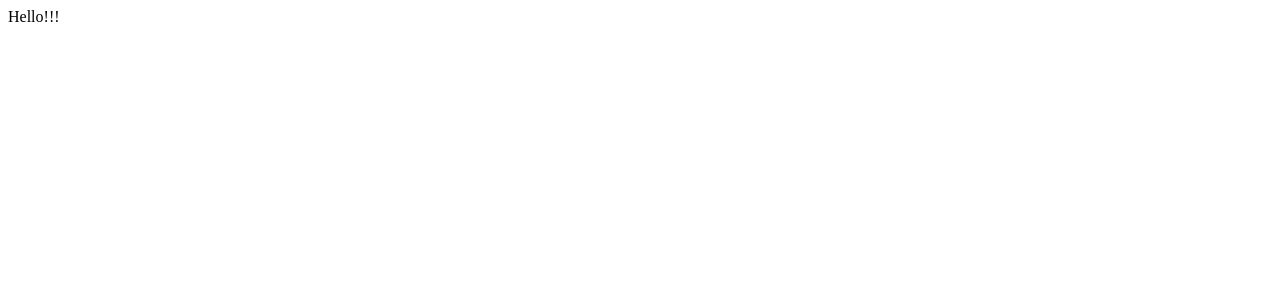
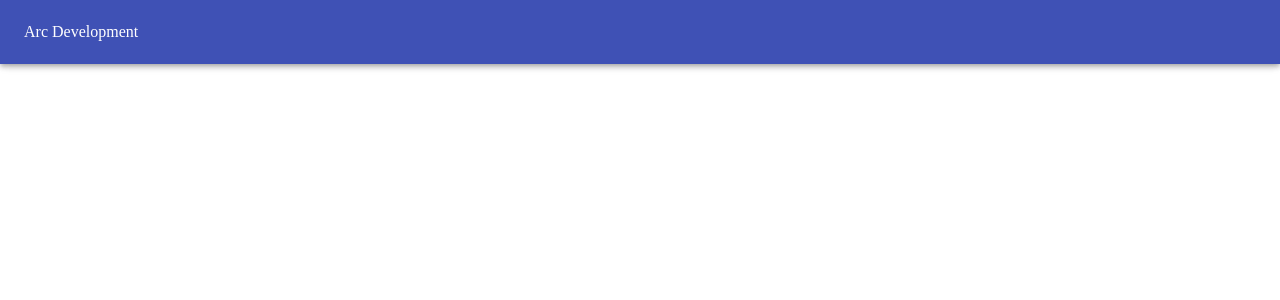
Before and after one commit to ahallam75/arc-development, a React (Create React App) app: page / in a window 1280 px wide. Shown: the top 300 px of the page. Built offline with nearby package versions, Linux system fonts and the light colour scheme.

Commit message:
Basic AppBar setup

```diff
--- a/src/App.js
+++ /dev/null
@@ -1,7 +0,0 @@
-import React from "react";
-
-function App() {
-  return <div className="App">Hello!!!</div>;
-}
-
-export default App;
--- /dev/null
+++ b/src/components/App.js
@@ -0,0 +1,13 @@
+import React from "react";
+import Header from "../components/ui/Header";
+
+function App() {
+  return (
+    <div className="App">
+      <Header />
+      Hello!!!
+    </div>
+  );
+}
+
+export default App;
--- /dev/null
+++ b/src/components/ui/Header.js
@@ -0,0 +1,11 @@
+import React from "react";
+import AppBar from "@material-ui/core/AppBar";
+import Toolbar from "@material-ui/core/Toolbar";
+
+export default function Header(props) {
+  return (
+    <AppBar position="fixed">
+      <Toolbar>Arc Development</Toolbar>
+    </AppBar>
+  );
+}
--- a/src/index.js
+++ b/src/index.js
@@ -1,5 +1,5 @@
 import React from "react";
 import ReactDOM from "react-dom";
-import App from "./App";
+import App from "./components/App";
 
 ReactDOM.render(<App />, document.getElementById("root"));
```
